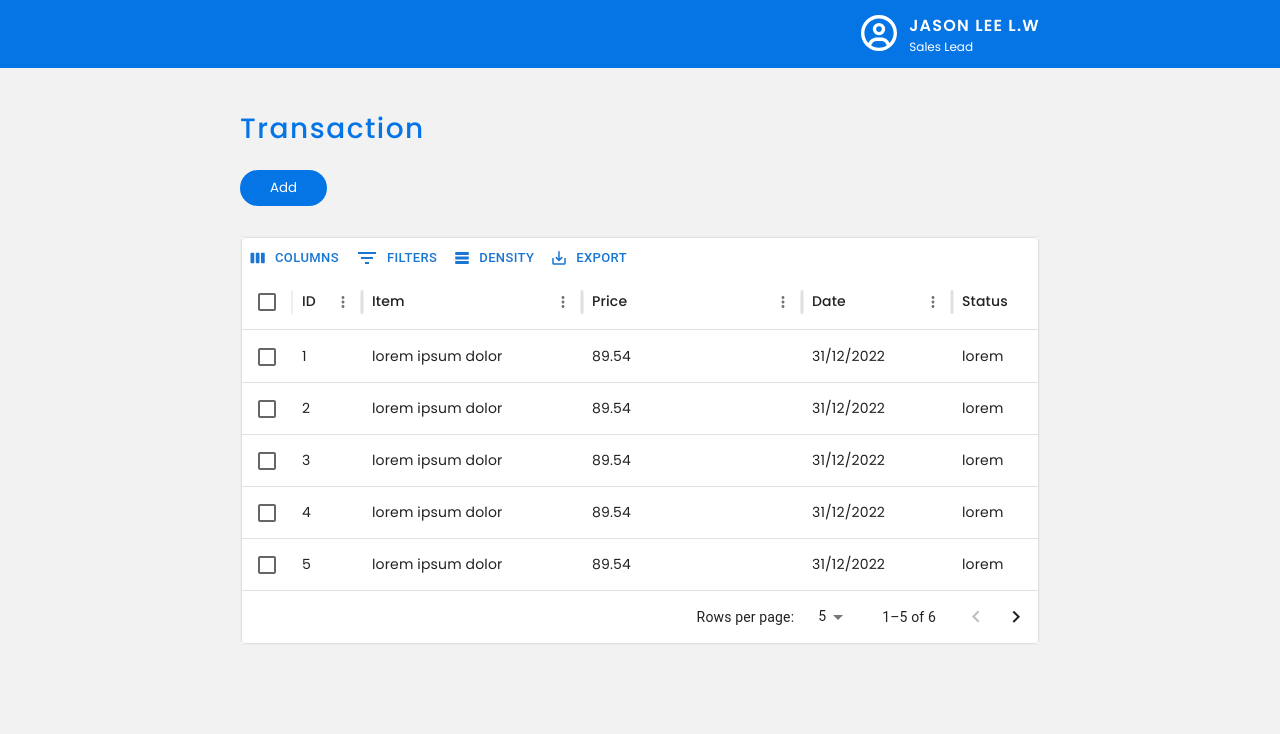
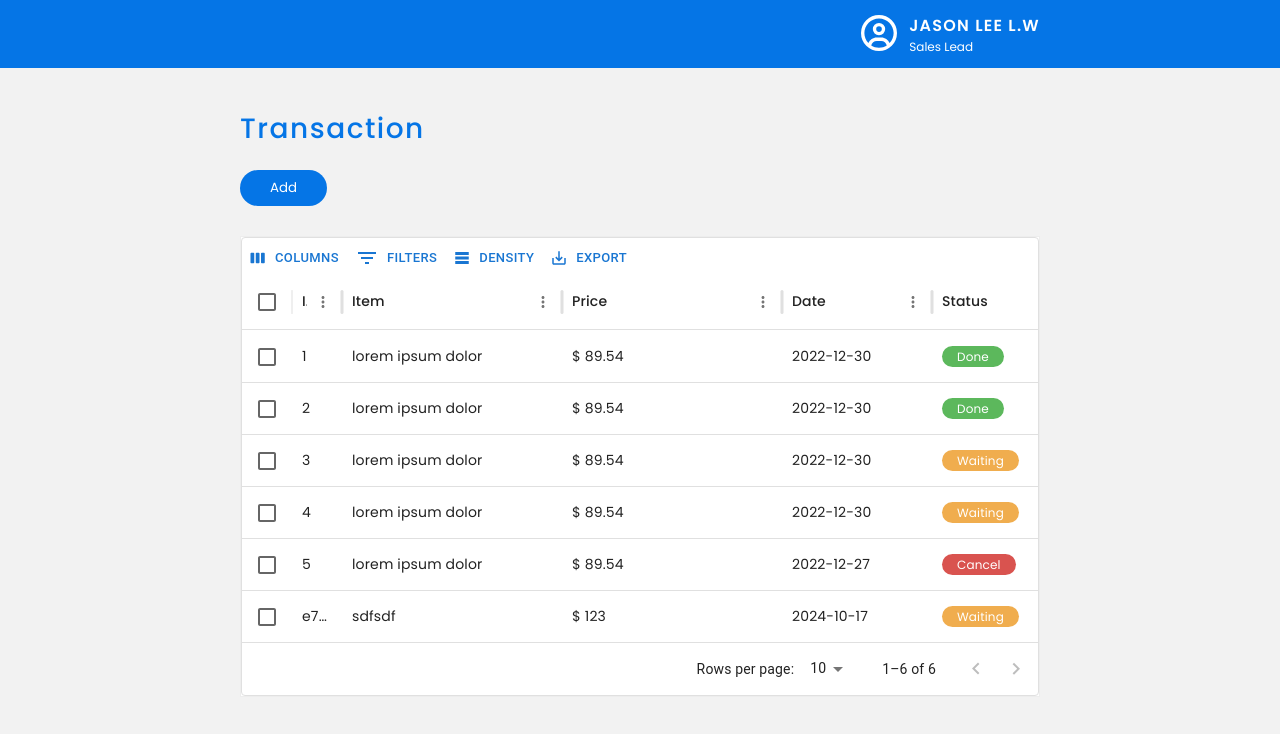
Before and after one commit to anangbima/knowledge-test, a React (Vite) app: page /dashboard in a window 1280 px wide. Shown: the top 734 px of the page. Built offline with nearby package versions, Linux system fonts and the light colour scheme; data requests are answered from the project's data file; sample sign-in values are in the browser's storage.

Commit message:
CRUD Transaction

```diff
--- a/db.json
+++ b/db.json
@@ -1,46 +1,46 @@
 {
-    "transaction" : [
+  "transaction": [
     {
-            "id" : 1,
-            "item" : "lorem ipsum dolor",
-            "price" : 89.54,
-            "date" : "31/12/2022",
-            "status" : "lorem"
+      "id": "1",
+      "item": "lorem ipsum dolor",
+      "price": 89.54,
+      "date": "2022-12-30",
+      "status": "Done"
     },
     {
-            "id" : 2,
-            "item" : "lorem ipsum dolor",
-            "price" : 89.54,
-            "date" : "31/12/2022",
-            "status" : "lorem"
+      "id": "2",
+      "item": "lorem ipsum dolor",
+      "price": 89.54,
+      "date": "2022-12-30",
+      "status": "Done"
     },
     {
-            "id" : 3,
-            "item" : "lorem ipsum dolor",
-            "price" : 89.54,
-            "date" : "31/12/2022",
-            "status" : "lorem"
+      "id": "3",
+      "item": "lorem ipsum dolor",
+      "price": 89.54,
+      "date": "2022-12-30",
+      "status": "Waiting"
     },
     {
-            "id" : 4,
-            "item" : "lorem ipsum dolor",
-            "price" : 89.54,
-            "date" : "31/12/2022",
-            "status" : "lorem"
+      "id": "4",
+      "item": "lorem ipsum dolor",
+      "price": 89.54,
+      "date": "2022-12-30",
+      "status": "Waiting"
     },
     {
-            "id" : 5,
-            "item" : "lorem ipsum dolor",
-            "price" : 89.54,
-            "date" : "31/12/2022",
-            "status" : "lorem"
+      "item": "lorem ipsum dolor",
+      "price": "89.54",
+      "date": "2022-12-27",
+      "status": "Cancel",
+      "id": "5"
     },
     {
-            "id" : 6,
-            "item" : "lorem ipsum dolor",
-            "price" : 89.54,
-            "date" : "31/12/2022",
-            "status" : "lorem"
+      "id": "e7ca",
+      "item": "sdfsdf",
+      "price": "123",
+      "date": "2024-10-17",
+      "status": "Waiting"
     }
   ]
 }
--- a/package.json
+++ b/package.json
@@ -25,7 +25,9 @@
     "react-router": "^6.26.2",
     "react-router-dom": "^6.26.2",
     "sass": "^1.79.4",
-    "styled-components": "^6.1.13"
+    "styled-components": "^6.1.13",
+    "sweetalert2": "^11.14.1",
+    "sweetalert2-react-content": "^5.0.7"
   },
   "devDependencies": {
     "@eslint/js": "^9.9.0",
--- a/src/components/InputField.jsx
+++ b/src/components/InputField.jsx
@@ -10,7 +10,7 @@ const InputField = ({
   return (
     <div className='input-field'>
       <input
-        className= {invalid && 'invalid'}
+        className= {invalid ? 'invalid' : ''}
         name={name}
         placeholder={placeholder}
         type={type}
--- a/src/components/InputIcon.jsx
+++ b/src/components/InputIcon.jsx
@@ -10,7 +10,7 @@ const InputIcon = ({
   return (
     <div className='input-icons'>
       <input
-        className={invalid && 'invalid'}
+        className={invalid ? 'invalid' : ''}
         type={type}
         name={name}
         placeholder={placeholder}
--- /dev/null
+++ b/src/components/SelectField.jsx
@@ -0,0 +1,26 @@
+import React from 'react'
+
+const SelectField = ({
+  name,
+  value,
+  invalid,
+  option,
+}) => {
+  return (
+    <div className='input-field'>
+      <select
+        name={name}
+        id={name}
+        defaultValue={value ? value : ''}
+        className= {invalid ? 'invalid' : ''}
+      >
+        <option>Choose one</option>
+        {option.map((o, index) =>
+          <option key={index} value={o}>{o}</option>
+        )}
+      </select>
+    </div>
+  )
+}
+
+export default SelectField
--- a/src/components/forms/TransactionForm.jsx
+++ b/src/components/forms/TransactionForm.jsx
@@ -1,5 +1,6 @@
 import React, { useState } from 'react'
 import InputField from '../InputField'
+import SelectField from '../SelectField'
 
 const TransactionForm = ({
   isValidate,
@@ -14,7 +15,7 @@ const TransactionForm = ({
         type='text'
         placeholder='Item'
         invalid={isValidate}
-        value={value.item}
+        value={value ? value.item : ''}
       />
 
       <InputField
@@ -22,7 +23,7 @@ const TransactionForm = ({
         type='number'
         placeholder='Price'
         invalid={isValidate}
-        value={value.price}
+        value={value ? value.price : ''}
       />
 
       <InputField
@@ -30,15 +31,14 @@ const TransactionForm = ({
         type='date'
         placeholder='Date'
         invalid={isValidate}
-        value={value.date}
+        value={value ? value.date : ''}
       />
 
-      <InputField
+      <SelectField
         name='status'
-        type='text'
-        placeholder='Status'
         invalid={isValidate}
-        value={value.status}
+        value={value ? value.status : ''}
+        option={['Waiting', 'Done', 'Cancel']}
       />
     </div>
   )
--- a/src/pages/Dashboard/Transaction.jsx
+++ b/src/pages/Dashboard/Transaction.jsx
@@ -6,6 +6,8 @@ import { DataGrid, GridToolbar } from '@mui/x-data-grid';
 import axiosUser from '../../api/axios-user';
 import { MdOutlineEdit } from "react-icons/md";
 import { MdOutlineDelete } from "react-icons/md";
+import withReactContent from 'sweetalert2-react-content';
+import Swal from 'sweetalert2';
 
 const Transaction = () => {
   const [isValidate, setIsValidate] = useState(false);
@@ -45,7 +47,6 @@ const Transaction = () => {
   const getTransaction = () => {
     axiosUser.get('transaction')
       .then(({data}) => {
-        console.log('get transaction', data)
         setTransaction(data)
       })
       .catch((error) => {
@@ -77,6 +78,7 @@ const Transaction = () => {
       field: "id",
       headerName: "ID",
       width: 70,
+      flex: 1
     },
     {
       field: "item",
@@ -87,6 +89,11 @@ const Transaction = () => {
       field: "price",
       headerName: "Price",
       width: 220,
+      renderCell: (params) => (
+        <div>
+          $ {params.row.price}
+        </div>
+      )
     },
     {
       field: "date",
@@ -97,6 +104,27 @@ const Transaction = () => {
       field: "status",
       headerName: "Status",
       width: 150,
+      renderCell: (params) => (
+        <>
+          {params.row.status == 'Cancel' &&
+            <span className='btn-status danger'>
+              {params.row.status}
+            </span>
+          }
+
+          {params.row.status == 'Waiting' &&
+            <span className='btn-status warning'>
+              {params.row.status}
+            </span>
+          }
+
+          {params.row.status == 'Done' &&
+            <span className='btn-status success'>
+              {params.row.status}
+            </span>
+          }
+        </>
+      )
     },
     {
       field: "actions",
@@ -128,6 +156,16 @@ const Transaction = () => {
     }
   ]
 
+  // Alert
+  const showSwal = (_title) => {
+    withReactContent(Swal).fire({
+      icon: "success",
+      title: _title,
+      showConfirmButton: false,
+      timer: 1500
+    })
+  }
+
   return (
     <div>
       <Header page='Transaction'/>
@@ -143,8 +181,30 @@ const Transaction = () => {
         open={addDialog}
         onClose={handleAddDialog}
         PaperProps={{
-          sx: { borderRadius: "15px" }
+          sx: { borderRadius: "15px" },
+          component: 'form',
+          onSubmit: (e) => {
+            e.preventDefault();
 
+            // Get Value
+            const formData = new FormData(e.currentTarget);
+            const formJson = Object.fromEntries(formData.entries())
+
+            const payload = {
+              item: formJson.item,
+              price: formJson.price,
+              date: formJson.date,
+              status: formJson.status,
+            }
+
+            // proses menambadata
+            axiosUser.post('transaction', payload)
+              .then(({data}) => {
+                handleAddDialog()
+                getTransaction()
+                showSwal('Success Add Transaction')
+              })
+          }
         }}
       >
         <DialogContent>
@@ -171,7 +231,30 @@ const Transaction = () => {
         open={editDialog}
         onClose={handleEditDialog}
         PaperProps={{
-          sx: { borderRadius: "15px" }
+          sx: { borderRadius: "15px" },
+          component: 'form',
+          onSubmit: (e) => {
+            e.preventDefault();
+
+            // Get Value
+            const formData = new FormData(e.currentTarget);
+            const formJson = Object.fromEntries(formData.entries())
+
+            const payload = {
+              item: formJson.item,
+              price: formJson.price,
+              date: formJson.date,
+              status: formJson.status,
+            }
+
+            // proses mengubah data
+            axiosUser.put('transaction/'+detailTransaction.id, payload)
+              .then(({data}) => {
+                handleEditDialog()
+                getTransaction()
+                showSwal('Success Update Transaction')
+              })
+          }
         }}
       >
         <DialogContent>
@@ -199,7 +282,19 @@ const Transaction = () => {
         open={deleteDialog}
         onClose={handleDeleteDialog}
         PaperProps={{
-          sx: { borderRadius: "15px" }
+          sx: { borderRadius: "15px" },
+          component: 'form',
+          onSubmit: (e) => {
+            e.preventDefault();
+
+            // proses menghapus data
+            axiosUser.delete('transaction/'+detailTransaction.id)
+              .then(({data}) => {
+                handleDeleteDialog()
+                getTransaction()
+                showSwal('Success Delete Transaction')
+              })
+          }
         }}
       >
         <DialogContent>
@@ -219,14 +314,14 @@ const Transaction = () => {
         </DialogActions>
       </Dialog>
 
-      <div className='content'>
+      <div className={'content'}>
         <DataGrid
           rows={transaction}
           columns={columns}
           initialState={{
             pagination: {
               paginationModel: {
-                pageSize: 5,
+                pageSize: 10,
               },
             },
           }}
--- a/src/styles/global.scss
+++ b/src/styles/global.scss
@@ -1,7 +1,9 @@
 $primary: #0575E6;
 $accent-primary : #0266c9;
 $light:#F2F2F2;
-$danger: #D74141;
+$danger: #d9534f;
+$warning: #f0ad4e;
+$success: #5cb85c;
 
 $radius: 30px;
 
@@ -34,6 +36,30 @@ $radius: 30px;
 
     &:hover{
         background: $accent-primary;
+    }
+}
+
+// Button Status
+.btn-status{
+    color: white;
+    padding: 2px 15px;
+    font-size: 12px;
+    border-radius: $radius;
+    -webkit-border-radius: $radius;
+    -moz-border-radius: $radius;
+    -ms-border-radius: $radius;
+    -o-border-radius: $radius;
+
+    &.danger{
+        background-color: $danger;
+    }
+
+    &.warning{
+        background-color: $warning;
+    }
+
+    &.success{
+        background-color: $success;
     }
 }
 
@@ -94,8 +120,8 @@ $radius: 30px;
 
 // Input Field
 .input-field{
-
-    input{
+    input,
+    select{
         width: 100%;
         box-sizing: border-box;
         background: transparent;
@@ -303,3 +329,13 @@ $radius: 30px;
         background-color: white;
     }
 }
+
+@media only screen and (min-width:1500px){
+
+}
+
+
+// Make Ui Responsive
+@media only screen and (max-width:992px){
+
+}
```
Also changed, not shown: 1 other file (tests, documents, lock files or other folders). Lines whose indentation alone changed are shown as unchanged.
